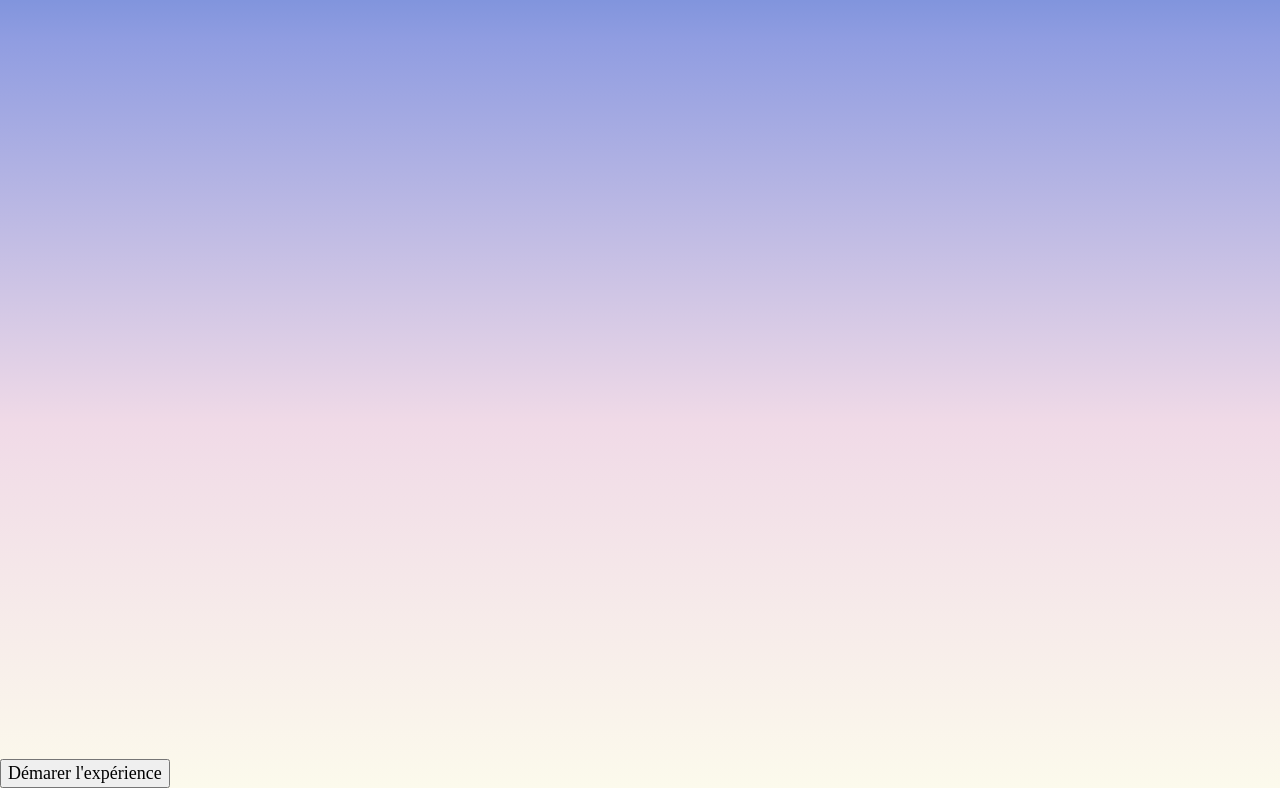
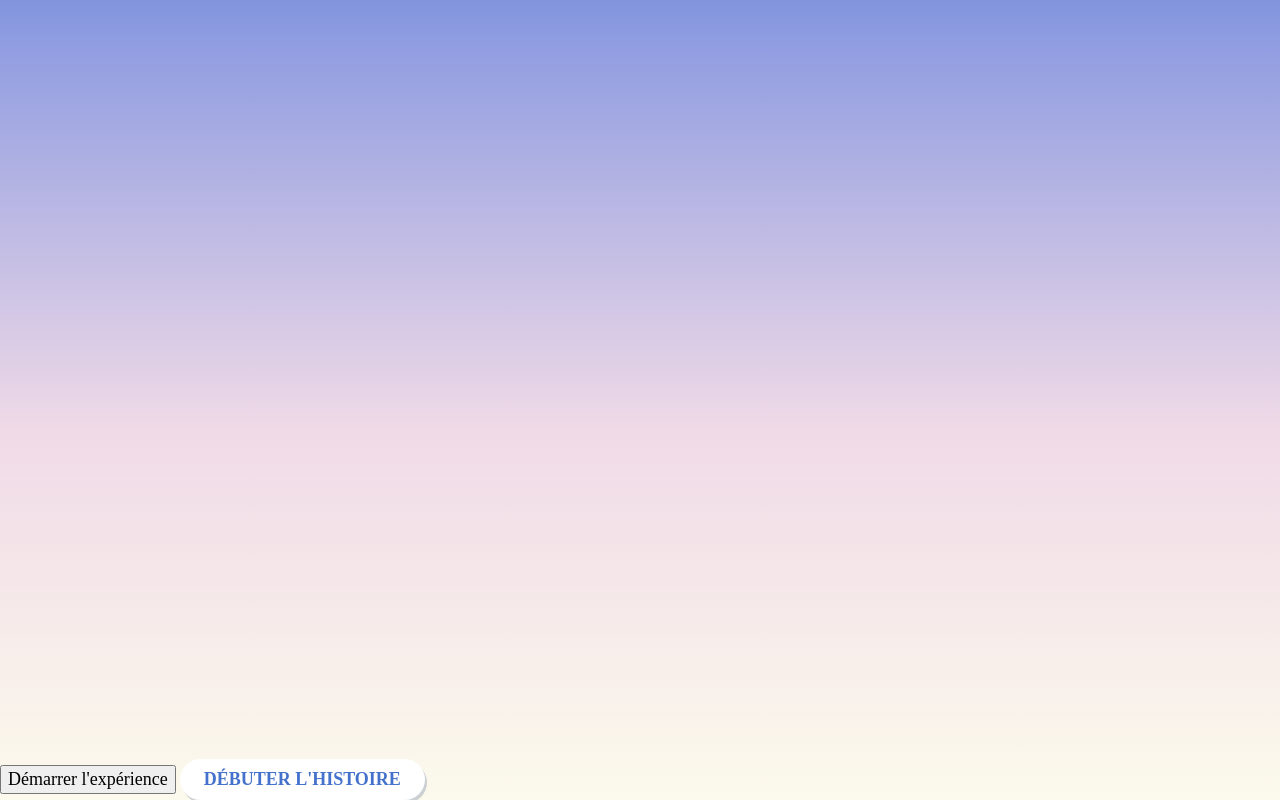
Before and after one commit to les-voix-errantes-de-kyiv/8-tenyana, a SvelteKit app: page / in a window 1280 px wide. Shown: the part 171-971 px from the top of the page. Built offline with nearby package versions, Linux system fonts and the light colour scheme; no server answers; a web font is replaced by a local one.

Commit message:
add PrimaryButton component

```diff
--- /dev/null
+++ b/src/lib/components/PrimaryButton.svelte
@@ -0,0 +1,7 @@
+<script lang="ts">
+    import '$lib/styles/components/primary-button.scss';
+    export let title = "Lorem Ipsum";
+    export let onClick = () => {};
+</script>
+
+<button class="primary-button uppercase" on:click={onClick}>{title}</button>
--- a/src/lib/styles/colors.scss
+++ b/src/lib/styles/colors.scss
@@ -5,10 +5,12 @@
 
 // -------------- * Primary colors * --------------
 
-$color-white   : #FFFFFF;
-$color-black   : #000000;
+$color-white     : #FFFFFF;
+$color-offwhite  : #FCFAEC;
+$color-pink      : #F0DAE7;
+$color-black     : #000000;
 $color-lightblue : #909DE1;
-$color-blue : #4472CB;
+$color-blue      : #4471CB;
 
 $color-primary : $color-black;
 $color-text    : $color-black;
--- /dev/null
+++ b/src/lib/styles/components/primary-button.scss
@@ -0,0 +1,12 @@
+@import '../colors.scss';
+
+.primary-button {
+    padding: 9px 24px;
+    color: $color-blue;
+    background: $color-white;
+    border-radius: 24px;
+    border: none;
+    box-shadow: 2px 3px 0px 0px rgba(56, 83, 136, 0.25);
+    font-weight: 600;
+    cursor: pointer;
+}
--- a/src/lib/styles/style.scss
+++ b/src/lib/styles/style.scss
@@ -1,6 +1,8 @@
+@import 'colors.scss';
+
 .background{
-    background: rgb(66,113,203);
-    background: linear-gradient(180deg, rgba(66,113,203,1) 0%, rgba(144,157,225,1) 22%, rgba(240,218,231,1) 62%, rgba(252,250,236,1) 100%);
+    background: $color-blue;
+    background: linear-gradient(180deg, $color-blue 0%, $color-lightblue 22%, $color-pink 62%, $color-offwhite 100%);
 
     .buttons {
         position: relative;
--- a/src/routes/+page.svelte
+++ b/src/routes/+page.svelte
@@ -17,10 +17,10 @@
     import '$lib/styles/style.scss';
     // import {currentSceneIndexStore, scenesContentStore} from "$lib/stores";
     import Card from "$lib/components/Card.svelte";
+    import PrimaryButton from "$lib/components/PrimaryButton.svelte";
 
     let canvas;
     let isHomePage = true;
-
 
     function startExperience(){
         isHomePage = false
@@ -44,7 +44,8 @@
     <Title isHomePage={isHomePage}/>
     <canvas id="three" bind:this={canvas}></canvas>
     {#if isHomePage}
-        <button on:click={() => startExperience()}>Démarer l'expérience</button>
+        <button on:click={() => startExperience()}>Démarrer l'expérience</button>
+        <PrimaryButton title="Débuter l'histoire" on:click={() => startExperience()} />
     {:else }
         <Card />
     {/if}
```
